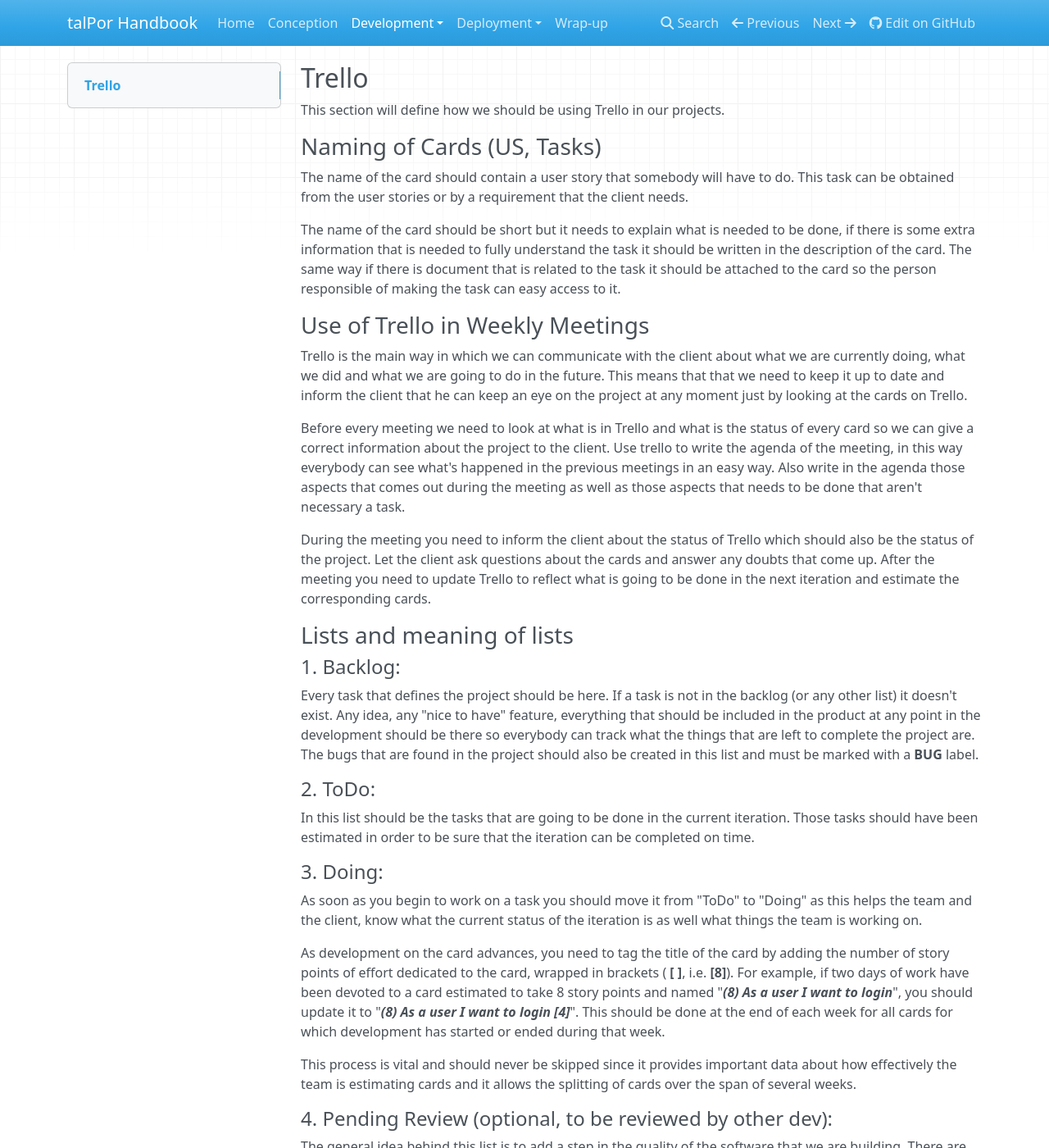
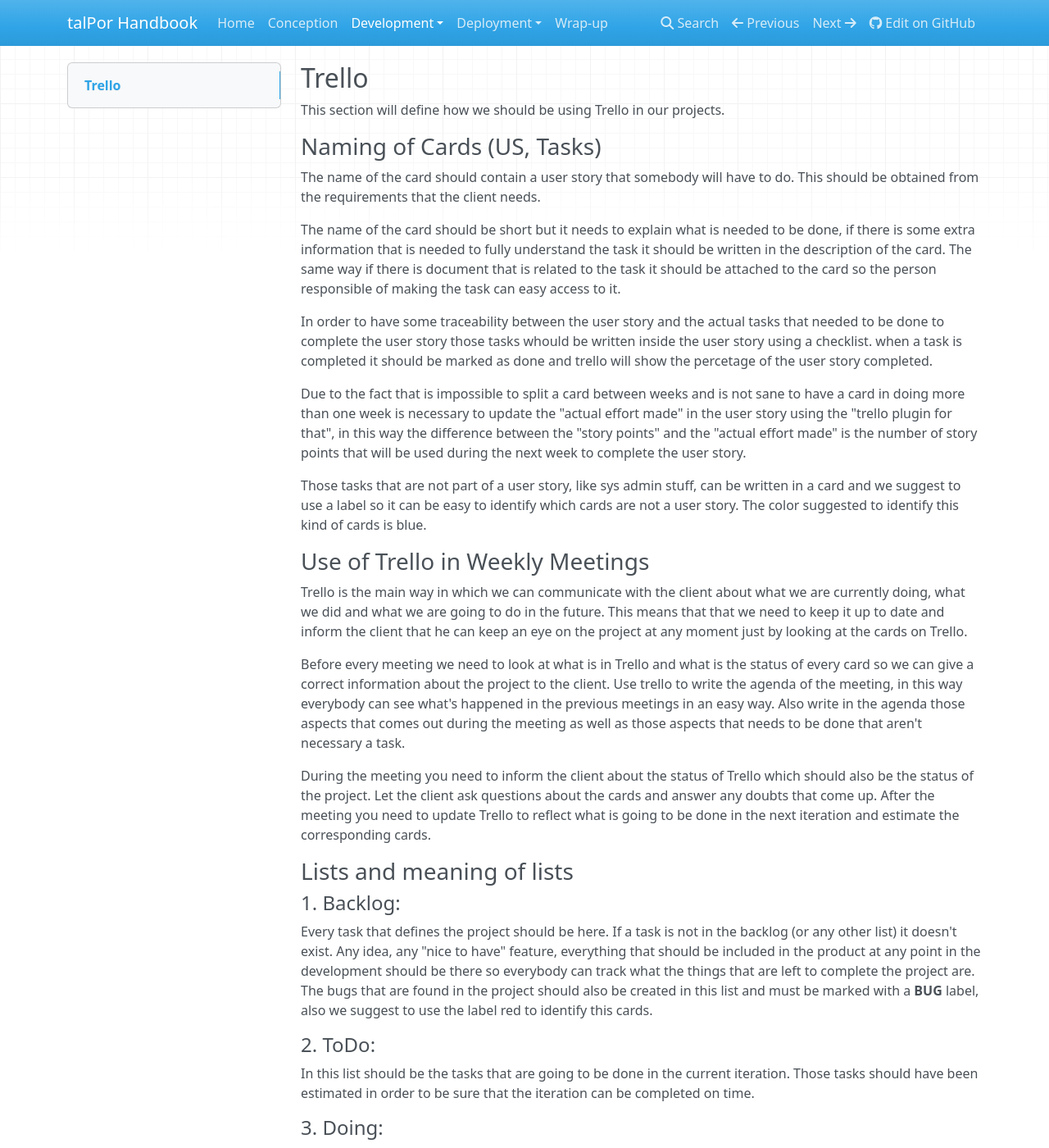
Before and after one commit to talpor/talpor-dev-handbook, an MkDocs documentation site: the page built from docs/development/methodology/trello.md, in a window 1280 px wide and 1400 px high. Shown: the whole window at 82% size. Built offline with MkDocs 1.6.1, drawn with Linux system fonts in a browser that asks for light colours; nearby versions of some CDN libraries; old or Windows-style settings are respelled for this version of MkDocs.

Commit message:
Trello: Change what should be the anmes of the cards and how to handle the tasks

```diff
--- a/docs/development/methodology/trello.md
+++ b/docs/development/methodology/trello.md
@@ -5,9 +5,15 @@
 
 ###Naming of Cards (US, Tasks)
 
-The name of the card should contain a user story that somebody will have to do. This task can be obtained from the user stories or by a requirement that the client needs.
+The name of the card should contain a user story that somebody will have to do. This should be obtained from the requirements that the client needs.
 
 The name of the card should be short but it needs to explain what is needed to be done, if there is some extra information that is needed to fully understand the task it should be written in the description of the card. The same way if there is document that is related to the task it should be attached to the card so the person responsible of making the task can easy access to it.
+
+In order to have some traceability between the user story and the actual tasks that needed to be done to complete the user story those tasks whould be written inside the user story using a checklist. when a task is completed it should be marked as done and trello will show the percetage of the user story completed.
+
+Due to the fact that is impossible to split a card between weeks and is not sane to have a card in doing more than one week is necessary to update the "actual effort made" in the user story using the "trello plugin for that", in this way the difference between the "story points" and the "actual effort made" is the number of story points that will be used during the next week to complete the user story.
+
+Those tasks that are not part of a user story, like sys admin stuff, can be written in a card and we suggest to use a label so it can be easy to identify which cards are not a user story. The color suggested to identify this kind of cards is blue.
 
 ###Use of Trello in Weekly Meetings
 
@@ -20,7 +26,7 @@
 ###Lists and meaning of lists
 
 #### 1. **Backlog:**
-Every task that defines the project should be here. If a task is not in the backlog (or any other list) it doesn't exist. Any idea, any "nice to have" feature, everything that should be included in the product at any point in the development should be there so everybody can track what the things that are left to complete the project are. The bugs that are found in the project should also be created in this list and must be marked with a **BUG** label.
+Every task that defines the project should be here. If a task is not in the backlog (or any other list) it doesn't exist. Any idea, any "nice to have" feature, everything that should be included in the product at any point in the development should be there so everybody can track what the things that are left to complete the project are. The bugs that are found in the project should also be created in this list and must be marked with a **BUG** label, also we suggest to use the label red to identify this cards.
 
 #### 2. **ToDo:**
 In this list should be the tasks that are going to be done in the current iteration. Those tasks should have been estimated in order to be sure that the iteration can be completed on time.
```
